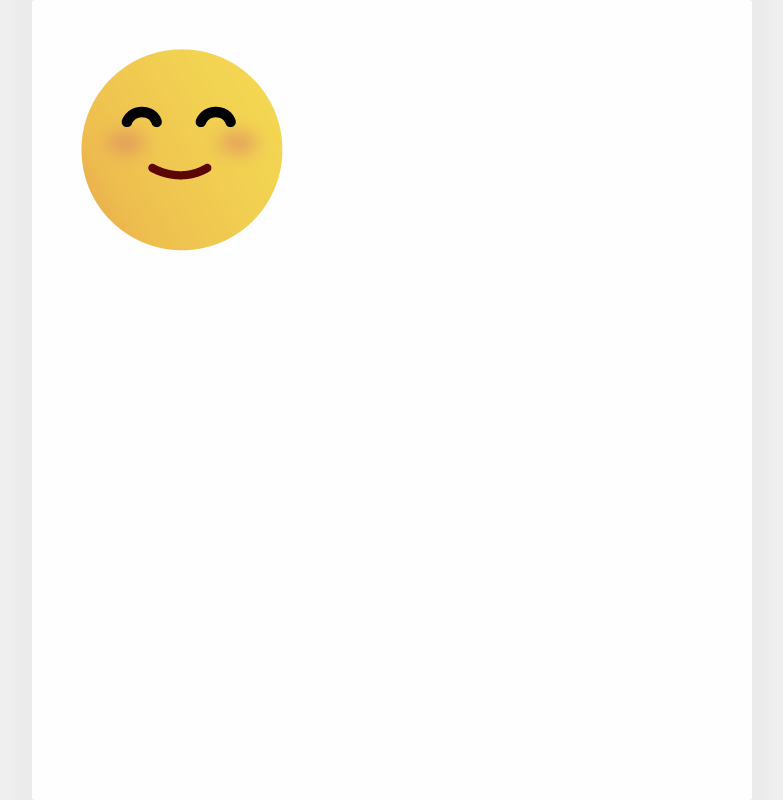
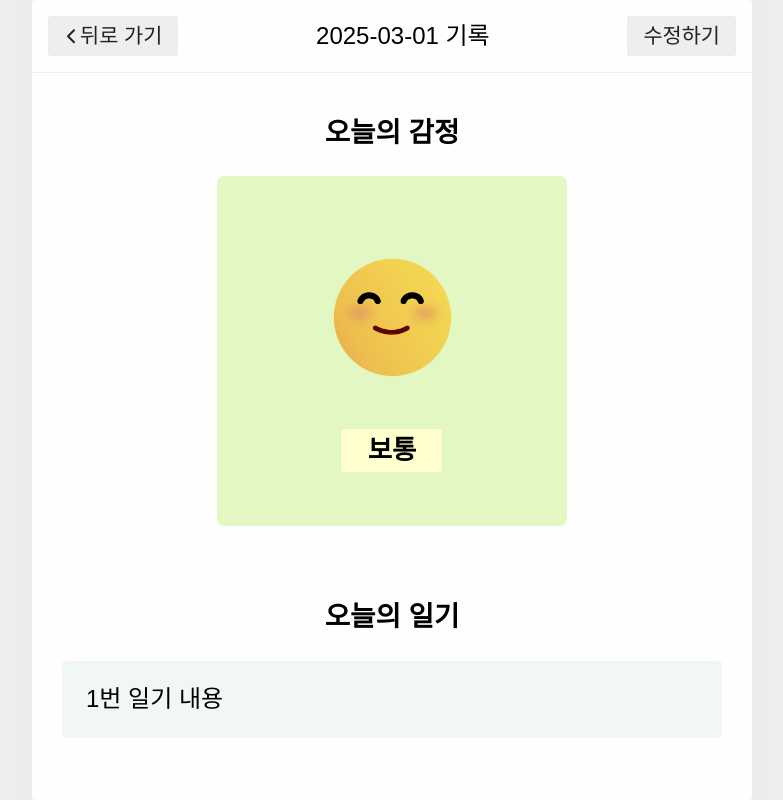
Before and after one commit to hotteokButler/my_diary, a React (Vite) app in the folder my_diary/: page /diary/1 in a window 1280 px wide. Shown: the whole page, without its empty margins (248-1031 px from the left). Built offline with nearby package versions, Linux system fonts and the light colour scheme; a web font is replaced by a local one.

Commit message:
diary page ui 구현

```diff
--- a/my_diary/src/components/Button/button.styled.js
+++ b/my_diary/src/components/Button/button.styled.js
@@ -9,7 +9,7 @@ export const Button = styled.button`
   padding: 0.5rem 1rem;
   border-radius: 0.2rem;
   font-size: 1.3rem;
-
+  white-space: nowrap;
   svg {
     font-size: 1rem;
     padding: 0.2rem 0;
--- /dev/null
+++ b/my_diary/src/pages/Diary/diary.styled.js
@@ -0,0 +1,62 @@
+import styled from 'styled-components';
+
+import getRandomPastelColor from '../../util/get-random-pastel-color';
+
+export const DiaryWrap = styled.div`
+  display: flex;
+  justify-content: center;
+  flex-direction: column;
+`;
+export const DiaryCon = styled.div`
+  &:not(:last-child) {
+    margin-bottom: 3rem;
+  }
+`;
+
+export const DiarySubTit = styled.h3`
+  font-weight: bold;
+  font-size: 1.15em;
+  text-align: center;
+`;
+
+export const DiaryEmotion = styled.div`
+  display: flex;
+  flex-direction: column;
+  justify-content: center;
+  align-items: center;
+  width: 50vw;
+  height: 50vw;
+  max-width: 350px;
+  max-height: 350px;
+  text-align: center;
+  border-radius: 0.5rem;
+  margin: 0 auto;
+  background: ${getRandomPastelColor()};
+  img {
+    width: 50%;
+    margin: 0 0 1em;
+  }
+  span {
+    display: block;
+    text-align: center;
+    font-size: 1.1em;
+    font-weight: bold;
+    backdrop-filter: sepia(0.5);
+    padding: 0.25em 1em;
+    border-radius: 0.2rem;
+    overflow: hidden;
+  }
+`;
+
+export const DiaryTextCon = styled.pre`
+  font-family: inherit;
+  width: 85%;
+  margin: 0 auto;
+  padding: 1em;
+  background: #e7f0f08c;
+  border-radius: 0.2rem;
+  line-height: 1.2;
+  max-height: 150px;
+  overflow: auto;
+  margin-bottom: 3rem;
+`;
--- a/my_diary/src/pages/Diary/index.jsx
+++ b/my_diary/src/pages/Diary/index.jsx
@@ -1,12 +1,56 @@
-import React from 'react';
+import React, { useContext, useEffect, useState } from 'react';
+import { FaChevronLeft } from 'react-icons/fa6';
+import { useNavigate, useParams } from 'react-router';
 
 import MainLayout from '../../layout/MainLayout';
+import { DiaryStateContext } from '../../stores/DiaryStateContext';
+import emotion_state_data from '../../stores/get-emotion-state';
 import getEmotionImages from '../../util/get-emotion-images';
+import getStringedDate from '../../util/get-stringed-date';
+import * as S from './diary.styled';
 
 function Diary() {
+  const { id } = useParams();
+  const navigate = useNavigate();
+  const data = useContext(DiaryStateContext) || null;
+
+  const [diary, setDiary] = useState(null);
+
+  useEffect(() => {
+    data && setDiary(data.find((elem) => String(elem.id) === String(id)));
+  }, [data]);
+
+  if (!diary) return null;
+
+  const headerData = {
+    title: `${getStringedDate(new Date(diary.createdDate))} 기록`,
+    leftChildFn: () => navigate(-1),
+    leftChild: (
+      <>
+        <FaChevronLeft /> <span>뒤로 가기</span>
+      </>
+    ),
+    rightChild: '수정하기',
+    rightChildFn: () => {
+      navigate(`/edit/${id}`);
+    },
+  };
+
   return (
-    <MainLayout>
-      <img src={getEmotionImages(1)} alt="" />
+    <MainLayout headerData={headerData}>
+      <S.DiaryWrap>
+        <S.DiaryCon>
+          <S.DiarySubTit>오늘의 감정</S.DiarySubTit>
+          <S.DiaryEmotion>
+            <img src={getEmotionImages(diary.emotionId)} alt="" />
+            <span>{emotion_state_data.find((elem) => String(elem.id) === String(diary.emotionId)).emotion}</span>
+          </S.DiaryEmotion>
+        </S.DiaryCon>
+        <S.DiaryCon>
+          <S.DiarySubTit>오늘의 일기</S.DiarySubTit>
+          <S.DiaryTextCon>{diary.content}</S.DiaryTextCon>
+        </S.DiaryCon>
+      </S.DiaryWrap>
     </MainLayout>
   );
 }
```
